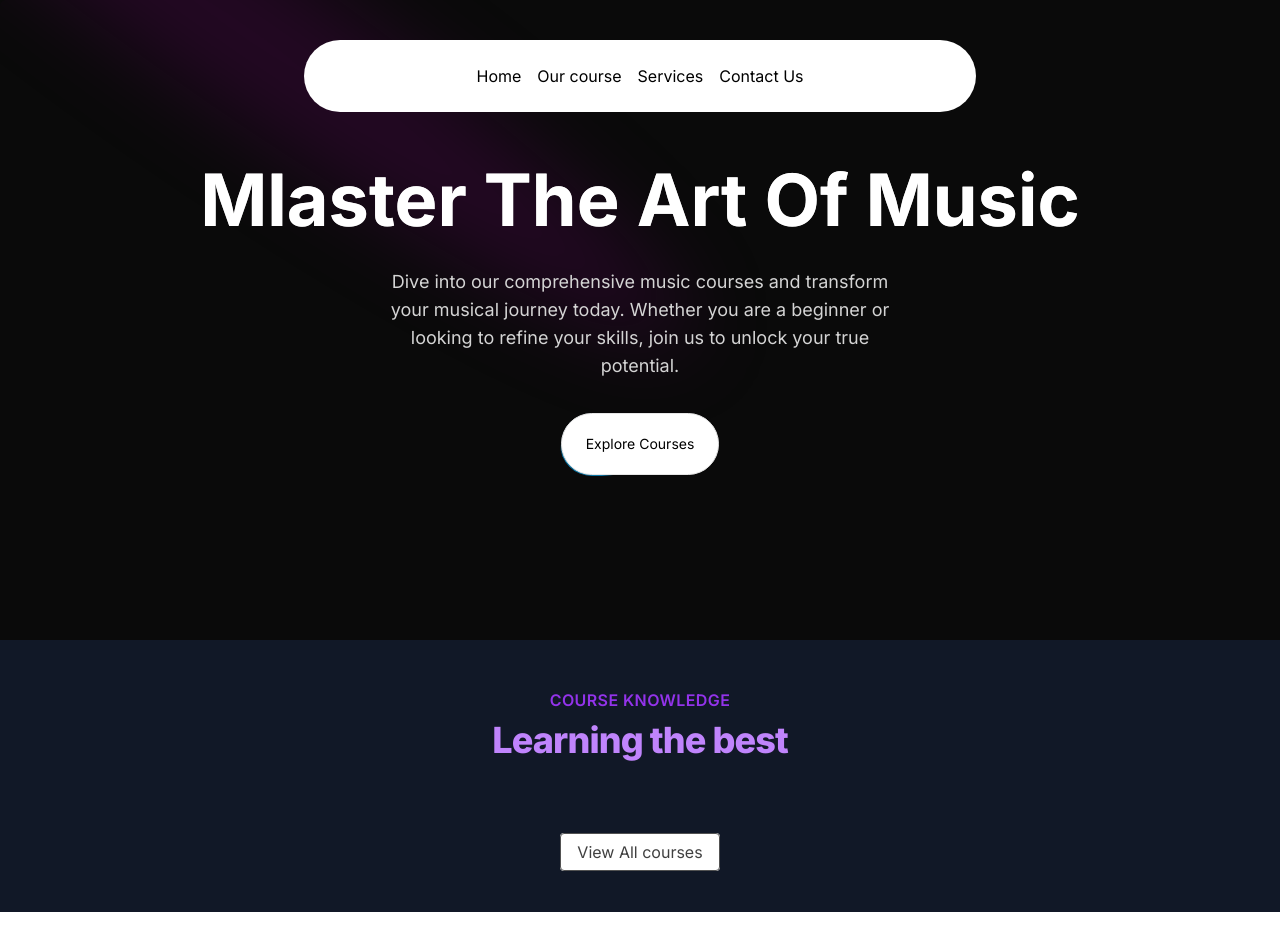
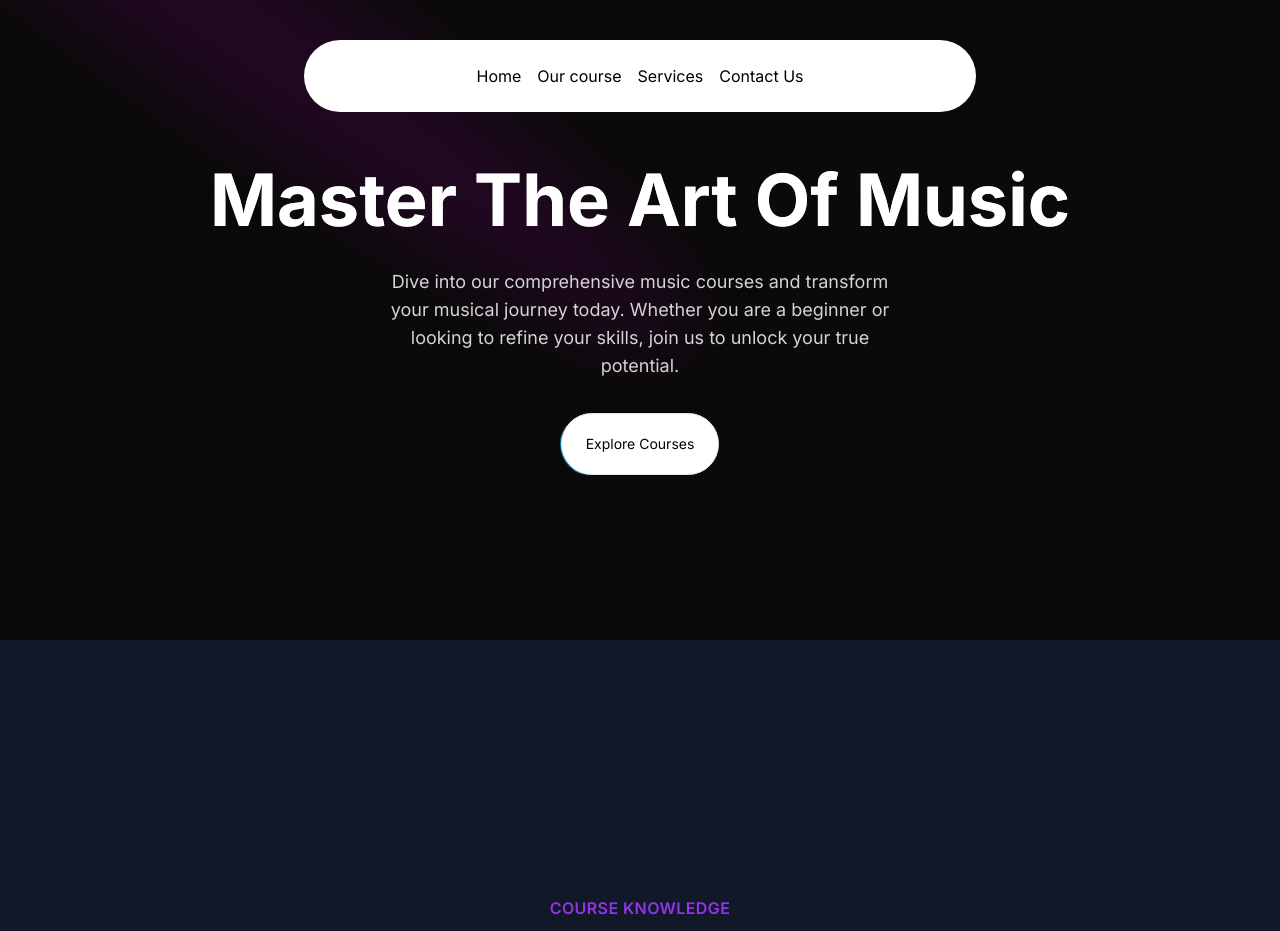
Before and after one commit to DhruvInnovator/musical-website, a Next.js app: page / in a window 1280 px wide. Shown: the top 931 px of the page. Built offline with nearby package versions, Linux system fonts and the light colour scheme.

Commit message:
little changed

```diff
--- a/src/components/HeroSection.tsx
+++ b/src/components/HeroSection.tsx
@@ -12,7 +12,7 @@ export default function herosection() {
         fill="purple"
       />
             <div className='p-4 relative z-10 w-full text-center'>
-                <h1 className='text-white mt-20 md:mt-0 text-4xl md:text-7xl font-bold bg-clip-text text-transparent bg-gradient-to-b from-neutral-50 to-neutral-400'>Mlaster The Art Of Music</h1>
+                <h1 className='text-white mt-20 md:mt-0 text-4xl md:text-7xl font-bold bg-clip-text text-transparent bg-gradient-to-b from-neutral-50 to-neutral-400'>Master The Art Of Music</h1>
                 <p className='mt-8 font-normal text-base md:text-lg text-neutral-300 max-w-lg mx-auto'>Dive into our comprehensive music courses and transform your musical journey today. Whether you are a beginner or looking to refine your skills, join us to unlock your true potential.</p>
             <div className='mt-8'>
                 <Link href="/" className='text-white'>
--- a/src/components/ui/FeaturedCourses.tsx
+++ b/src/components/ui/FeaturedCourses.tsx
@@ -3,7 +3,7 @@ import Link from "next/link"
 
 function FeaturedCourses() {
   return (
-    <div className="py-12 bg-gray-900">
+    <div className="py-64 bg-gray-900">
         <div className="text-center">
             <h2 className="text-base text-purple-600 font-semibold tracking-wide uppercase">COURSE KNOWLEDGE</h2>
             <p className="mt-2 text-3xl leading-8 font-extrabold tracking-tight text-purple-400 sm:text-4xl">Learning the best</p>
@@ -11,7 +11,7 @@ function FeaturedCourses() {
         <div></div>
         <div className="mt-20 text-center">
         <Link href={"/courses"}
-            className="px-4 py-2 rounded border border-neutral-600 text-neutral-700 bg-white hover:bg-gray-100 transition duration-200"
+            className="px-6 py-6 rounded-full border border-neutral-600 text-white bg-purple-800 hover:bg-black  transition duration-200"
             >
             View All courses
         </Link>
```
